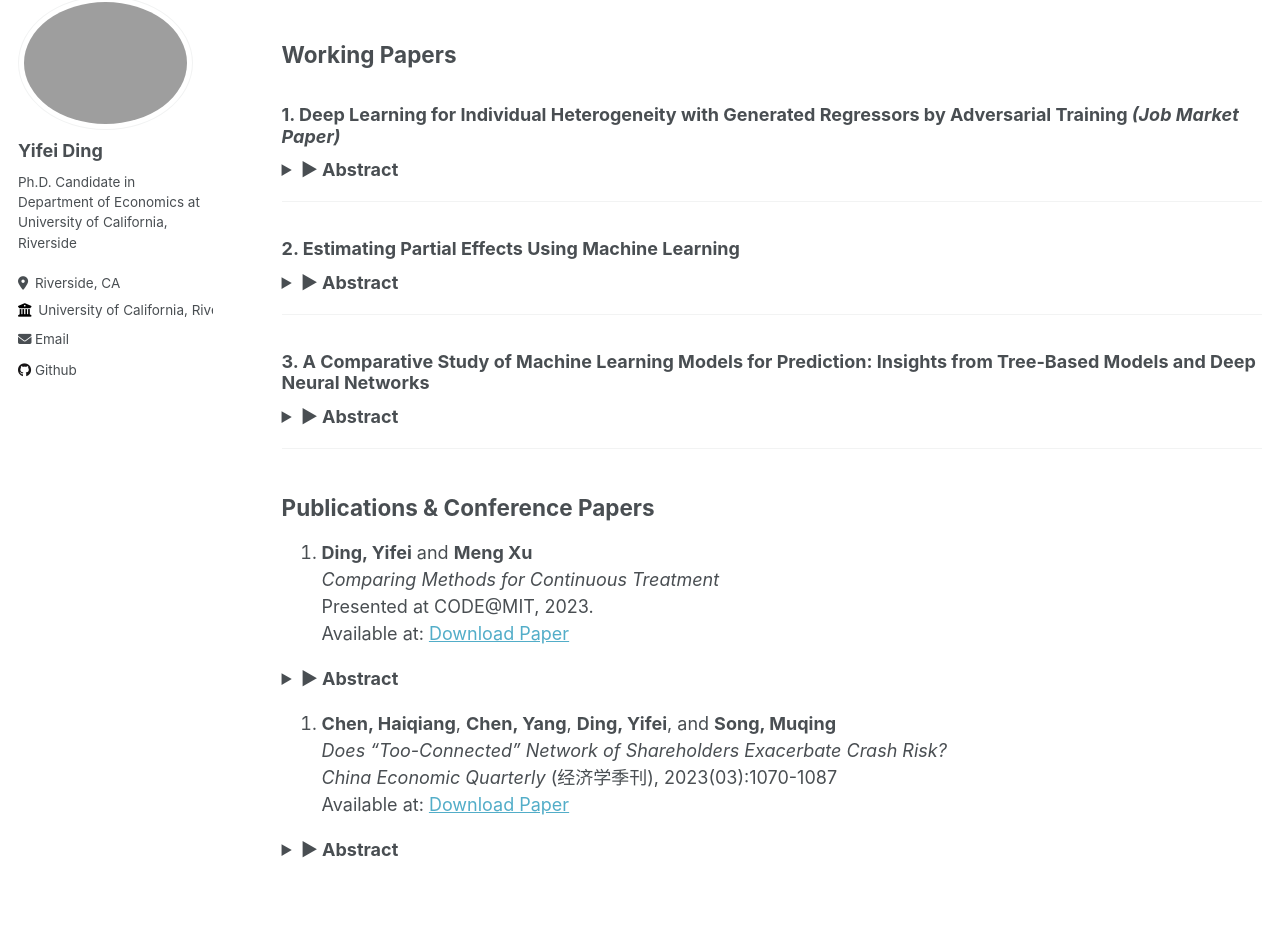
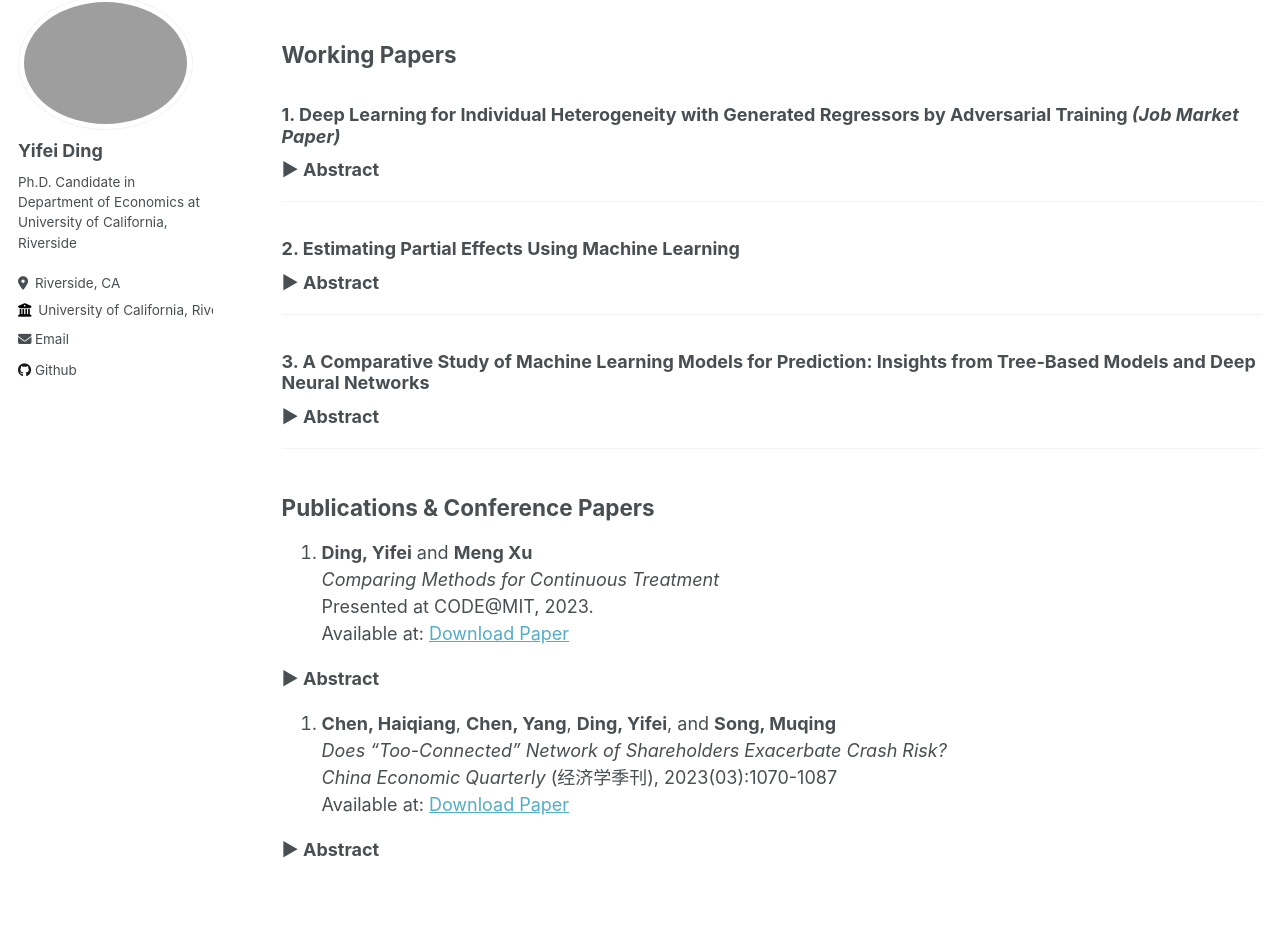
Before and after one commit to YifeiDing-UCR/YifeiDing-UCR.github.io, a Jekyll site: the page built from _pages/publications.md, in a window 1280 px wide and 1381 px high. Shown: the part 110-1057 px from the top of the window. Built offline with Jekyll 4.4.1, drawn with Linux system fonts in a browser that asks for light colours.

Commit message:
Update main.scss
modify the CSS to ensure only one triangle is displayed

```diff
--- a/assets/css/main.scss
+++ b/assets/css/main.scss
@@ -43,6 +43,7 @@
 details summary {
   cursor: pointer;
   font-weight: bold;
+  list-style: none; /* Prevent default bullets/triangles */
 }
 
 details[open] summary::before {
```
